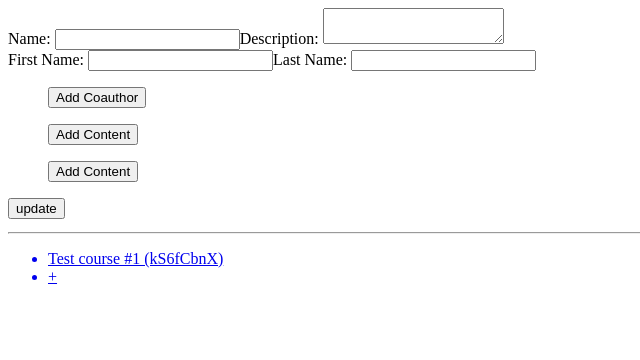
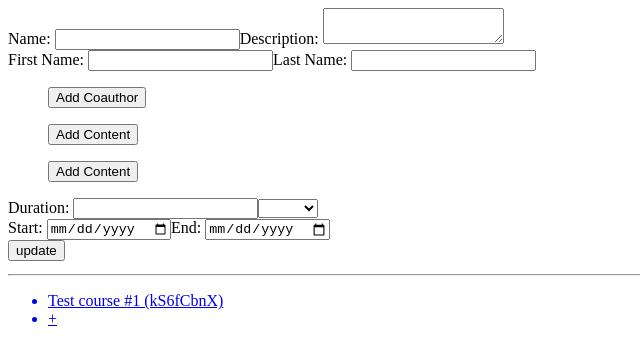
Before and after one commit to denisov-sibedge/luca_test_task, an Angular app: page /editor in a window 1280 px wide. Shown: the top 360 px of the page, without its empty margins (0-640 px from the left). Built offline with nearby package versions, Linux system fonts and the light colour scheme.

Commit message:
add duration and sales

```diff
--- a/src/app/modules/course-editor/course-editor.component.html
+++ b/src/app/modules/course-editor/course-editor.component.html
@@ -57,7 +57,7 @@
         <ul formArrayName="advantages">
           <li *ngFor="let advantage of advantages(i).controls; index as j">
             <div [formGroupName]="j">
-                <label
+              <label
                 >Title:
                 <input type="text" formControlName="title" />
               </label>
@@ -65,7 +65,6 @@
                 >Available:
                 <input type="checkbox" formControlName="available" />
               </label>
-
             </div>
           </li>
         </ul>
@@ -73,6 +72,21 @@
     </li>
     <button (click)="addContent()">Add Content</button>
   </ul>
+
+  <app-course-editor-duration
+    formGroupName="duration"
+  ></app-course-editor-duration>
+
+  <div formGroupName="sales">
+    <label
+      >Start:
+      <input type="date" formControlName="start" />
+    </label>
+    <label
+      >End:
+      <input type="date" formControlName="end" />
+    </label>
+  </div>
 </form>
 
 <button (click)="testUpdate()">update</button>
--- a/src/app/modules/course-editor/course-editor.component.ts
+++ b/src/app/modules/course-editor/course-editor.component.ts
@@ -36,6 +36,14 @@ export class CourseEditorComponent implements OnInit, OnDestroy {
     }),
     coauthors: new FormArray([]),
     contents: new FormArray([]),
+    sales: new FormGroup({
+      start: new FormControl(),
+      end: new FormControl(),
+    }),
+    duration: new FormGroup({
+      value: new FormControl(),
+      unit: new FormControl(),
+    }),
     plans: new FormArray([]),
   });
 
@@ -59,12 +67,10 @@ export class CourseEditorComponent implements OnInit, OnDestroy {
   }
 
   get plans(): FormArray {
-    console.log(this.courseForm.get('plans'));
     return this.courseForm.get('plans') as FormArray;
   }
 
   advantages(planIndex: number): FormArray {
-    console.log(this.plans.controls[planIndex].get('advantages'))
     return this.plans.controls[planIndex].get('advantages') as FormArray;
   }
 
@@ -114,6 +120,7 @@ export class CourseEditorComponent implements OnInit, OnDestroy {
       .pipe(
         takeUntil(this.componentAlive$),
         finalize(() => {
+          console.log('FIN')
           this.loading = false;
           this.cdr.detectChanges();
         })
@@ -125,8 +132,8 @@ export class CourseEditorComponent implements OnInit, OnDestroy {
         }
         this.course = data;
         this.setFormArrays(data);
-        this.courseForm.setValue({ ...data, contents: [] });
-        this.cdr.detectChanges();
+        this.courseForm.reset();
+        this.courseForm.setValue({ ...data, contents: [], plans: [], coauthors: [] });
       });
   }
 
```
